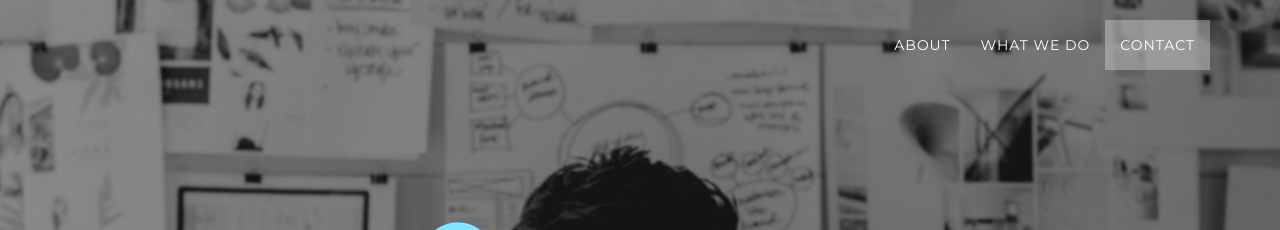
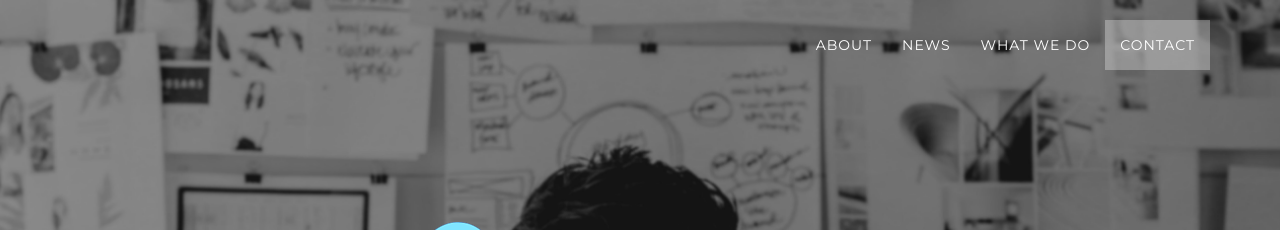
Before and after one commit to spotlightinfosec/spotlightinfosec.github.io, a Jekyll site: the page built from index.html, in a window 1280 px wide. Shown: the top 230 px of the page. Built offline with Jekyll 4.4.1, drawn with Linux system fonts in a browser that asks for light colours.

Commit message:
adding news to the nav

```diff
--- a/_includes/nav.html
+++ b/_includes/nav.html
@@ -18,6 +18,9 @@
                         <a class="page-scroll" href="#about">About</a>
                     </li>
                     <li>
+                        <a class="page-scroll" href="#news">News</a>
+                    </li>
+                    <li>
                         <a class="page-scroll" href="#whatwedo">What We Do</a>
                     </li>
                     <li>
```
